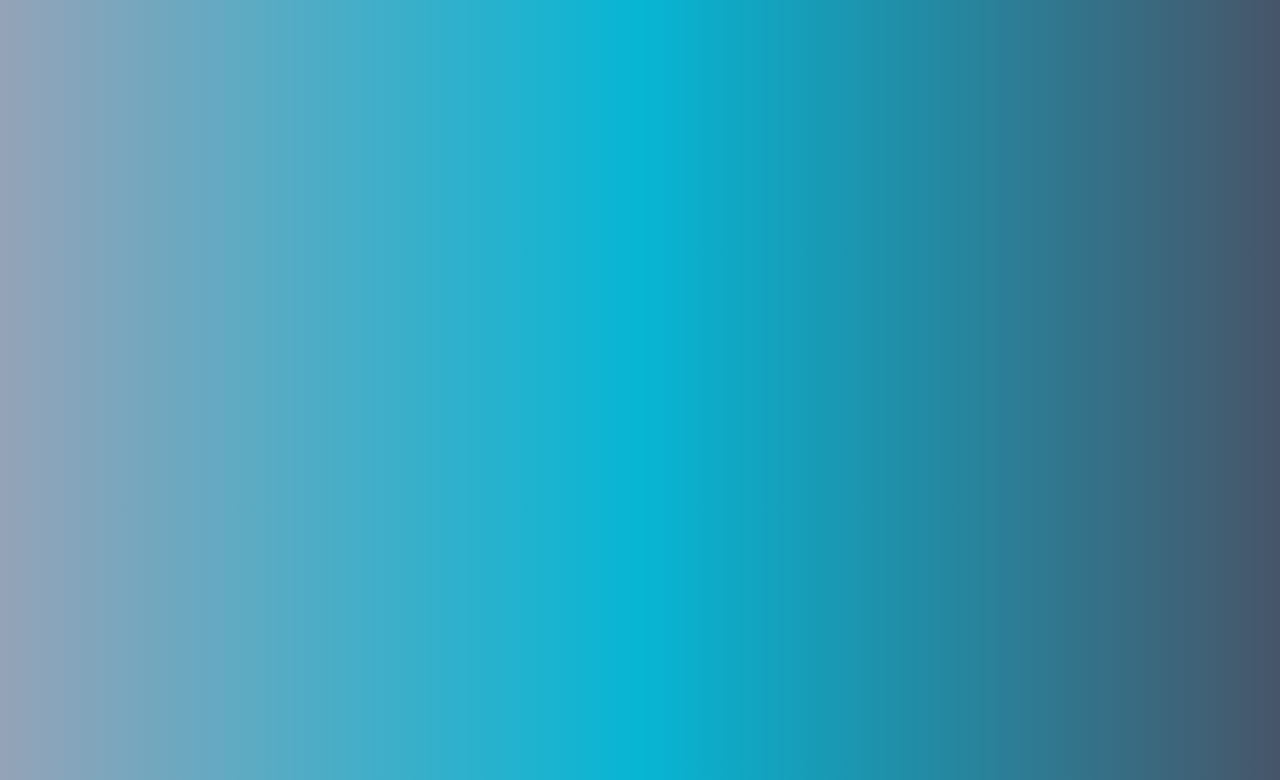
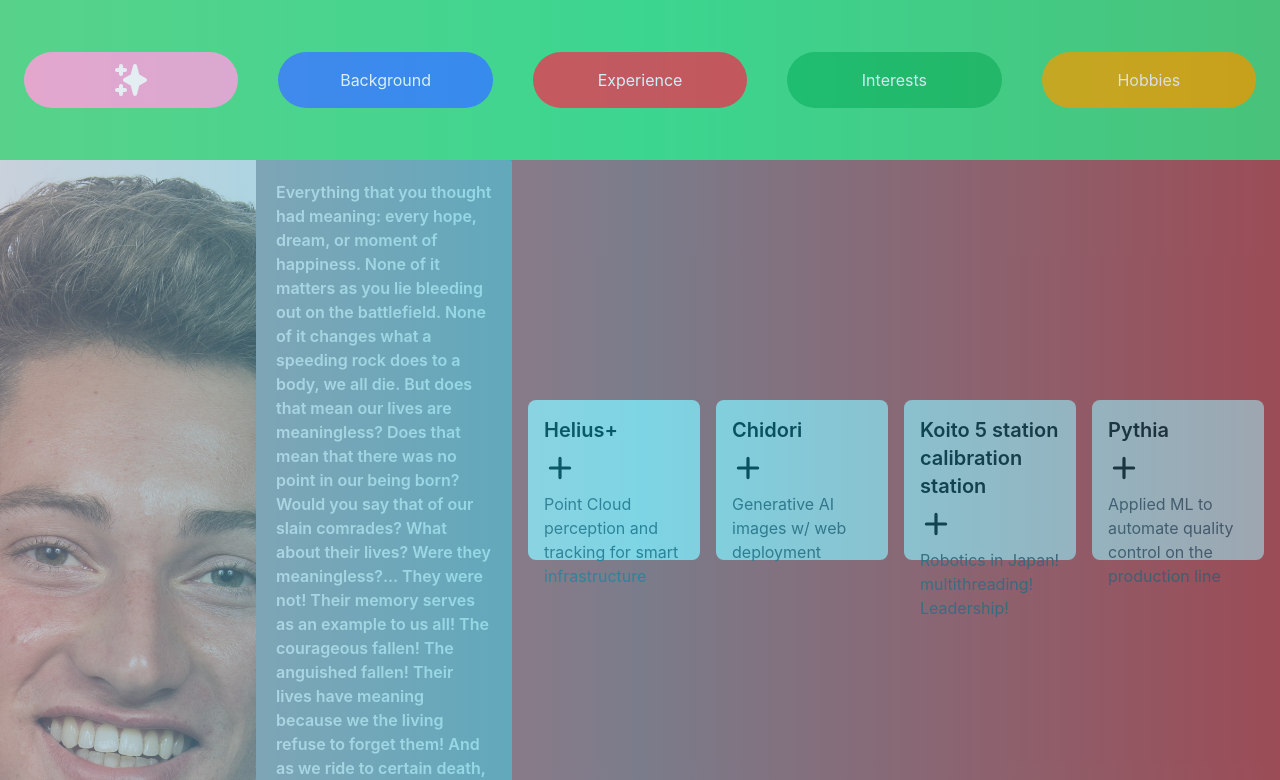
Before and after one commit to MichaelRuns/mega-evo, a React (Create React App) app in the folder frontend/: page / in a window 1280 px wide. Shown: the top 780 px of the page. Built offline with nearby package versions, Linux system fonts and the light colour scheme.

Commit message:
refactor

```diff
--- a/frontend/src/App.js
+++ b/frontend/src/App.js
@@ -1,11 +1,14 @@
 import React from 'react';
-import { useState } from 'react';
 import Background from './components/Background';
+import TopBar from './components/TopBar';
+import ContentArea from './components/ContentArea';
+import ProjectDisplay from './components/ProjectDisplay';
 function App() {
   return (
     <Background>
-      <div className='grid grid-rows-3 gap-y-10'>
-      </div>
+      <TopBar/>
+      <ContentArea/>
+      <ProjectDisplay/>
     </Background>
 
   );
--- a/frontend/src/components/Background.js
+++ b/frontend/src/components/Background.js
@@ -1,7 +1,7 @@
 import React from 'react'
 const Background = ({children}) => {
     return (
-        <div className="w-full h-full absolute top-0 left-0 bg-color bg-gradient-to-r from-slate-400 via-cyan-500 to-slate-600">
+        <div className="w-full h-full absolute top-0 left-0 bg-color bg-gradient-to-r from-slate-400 via-cyan-500 to-slate-600 grid grid-rows-[20%,80%] grid-cols-5">
            {children}
         </div>
     );
--- /dev/null
+++ b/frontend/src/components/ContentArea.js
@@ -0,0 +1,17 @@
+const ContentArea = () => {
+    return (
+        <div className="col-span-2 bg-zinc-400 rounded opacity-50 grid grid-cols-2">
+            <div className="w-full overflow-hidden"> {/* Adjust the height as needed */}
+                <img
+                    src={process.env.PUBLIC_URL + '/senior_headshot.jpg'}
+                    alt="mike"
+                    className="w-full h-full object-cover"
+                />
+            </div>
+            <div className="text-white font-semibold p-5">
+                Everything that you thought had meaning: every hope, dream, or moment of happiness. None of it matters as you lie bleeding out on the battlefield. None of it changes what a speeding rock does to a body, we all die. But does that mean our lives are meaningless? Does that mean that there was no point in our being born? Would you say that of our slain comrades? What about their lives? Were they meaningless?... They were not! Their memory serves as an example to us all! The courageous fallen! The anguished fallen! Their lives have meaning because we the living refuse to forget them! And as we ride to certain death, we trust our successors to do the same for us! Because my soldiers do not buckle or yield when faced with the cruelty of this world! My soldiers push forward! My soldiers scream out! My soldiers RAAAAAGE!
+            </div>
+        </div>
+    );
+};
+export default ContentArea;
--- /dev/null
+++ b/frontend/src/components/ProjectDisplay.js
@@ -0,0 +1,10 @@
+import ProjectPresent from "./ProjectPresent";
+
+const ProjectDisplay = () => {
+ return (
+    <div className="col-span-3 flex justify-center items-center opacity-50 bg-red-500">
+        <ProjectPresent/>
+    </div>
+ );
+};
+export default ProjectDisplay;
--- /dev/null
+++ b/frontend/src/components/TopBar.js
@@ -0,0 +1,24 @@
+import { SparklesIcon } from '@heroicons/react/solid';
+import React from 'react';
+
+const menuItems = [
+  { name: 'Background', color: 'bg-blue-500'},
+  { name: 'Experience', color: 'bg-red-500'},
+  { name: 'Interests', color: 'bg-green-500'},
+  { name: 'Hobbies', color: 'bg-yellow-500'},
+];
+const containerStyle = `col-span-1 h-1/2 w-1/2 text-white py-2 px-4 rounded flex items-center justify-center rounded-full`
+const TopBar = () => {
+  return (
+    <div className="row-span-1 col-span-5 flex flex-row justify-between items-center gap-x-10 p-6 opacity-80 bg-green-400">
+    <button className={containerStyle + ' bg-pink-300'}>
+        <SparklesIcon className="h-full"/>
+    </button>
+        {menuItems.map((item,idx) =>(
+            <button key={idx} className={containerStyle + ` ${item.color}`}>{item.name}</button>
+        ))}
+    </div>
+  );
+};
+
+export default TopBar;
```
